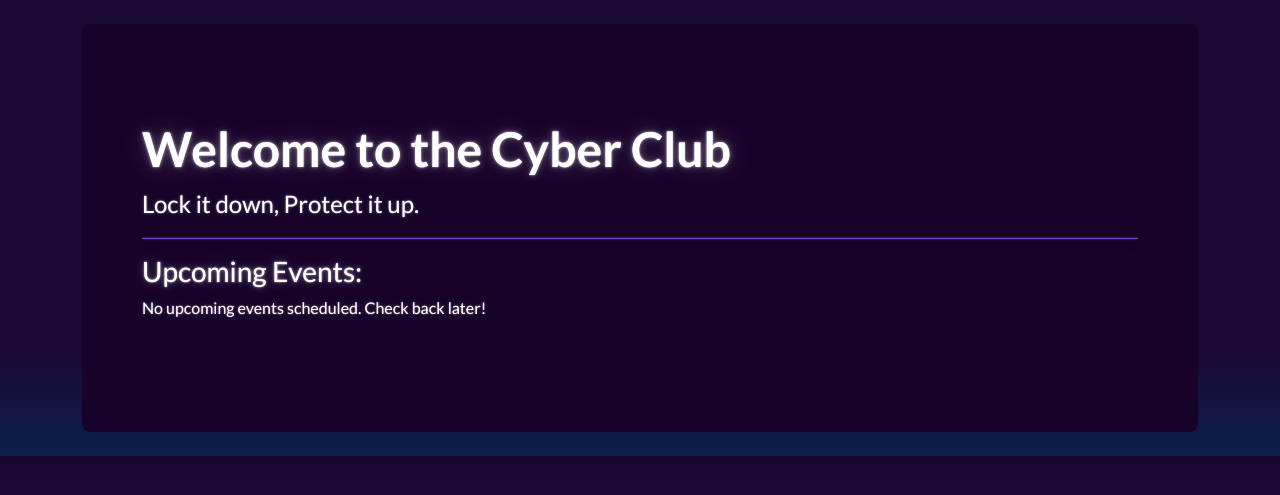
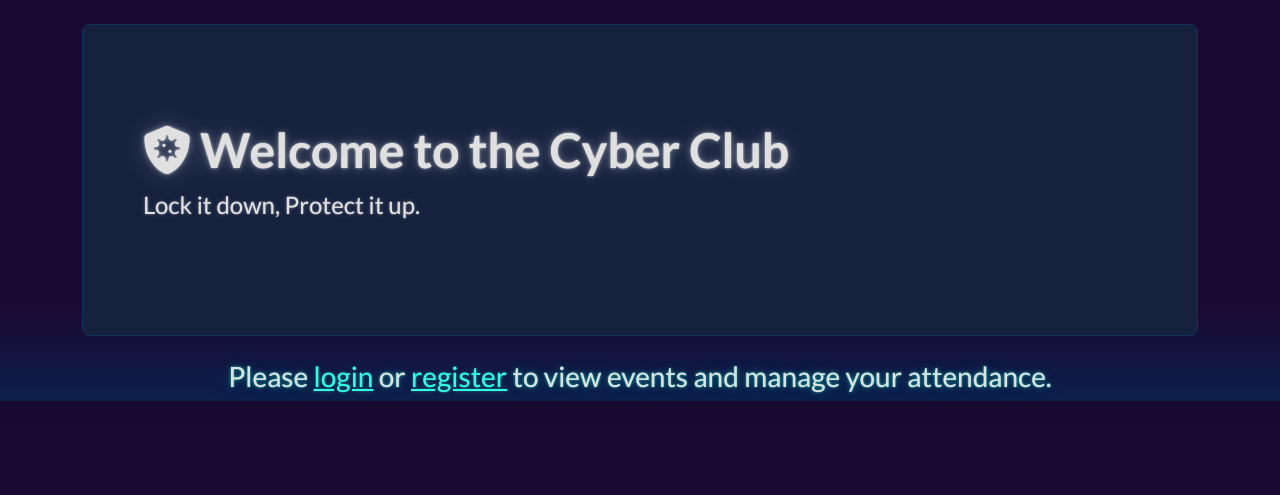
Before and after one commit to Vamshi0306/cyber-club-attendance-system, a Flask app: page / in a window 1280 px wide. Shown: the part 56-551 px from the top of the page. Run offline with Flask 3, Linux system fonts and the light colour scheme.

Commit message:
Update index.html

```diff
--- a/templates/index.html
+++ b/templates/index.html
@@ -1,29 +1,104 @@
 {% extends "layout.html" %}
 {% block content %}
-    <div class="p-5 mb-4 bg-dark border border-secondary rounded-3 text-white">
+    <div class="p-5 mb-4 rounded-3 card">
         <div class="container-fluid py-5">
-            <h1 class="display-5 fw-bold">Welcome to the Cyber Club</h1>
+            <h1 class="display-5 fw-bold"><i class="fas fa-shield-virus"></i> Welcome to the Cyber Club</h1>
             <p class="col-md-8 fs-4">Lock it down, Protect it up.</p>
-            <hr>
-            <h3>Upcoming Events:</h3>
-            {% if events %}
-                {% for event in events %}
-                <div class="card bg-secondary text-white my-3">
+        </div>
+    </div>
+
+    {% if current_user.is_authenticated %}
+        <!-- Student Dashboard -->
+        <div class="row mb-4">
+            <div class="col-md-8">
+                <div class="card h-100">
                     <div class="card-body">
-                        <h5 class="card-title">{{ event.title }}</h5>
-                        <h6 class="card-subtitle mb-2 text-muted">{{ event.date.strftime('%A, %B %d, %Y') }}</h6>
-                        <p class="card-text">{{ event.description }}</p>
-                        {% if current_user.is_authenticated %}
-                            <a class="btn btn-primary" href="#">Mark My Attendance</a>
-                        {% else %}
-                            <p class="mt-3"><a href="{{ url_for('login') }}" class="link-info">Login</a> to mark your attendance.</p>
-                        {% endif %}
+                        <h3 class="card-title">My Attendance Dashboard</h3>
+                        <canvas id="attendanceBarGraph"></canvas>
                     </div>
                 </div>
-                {% endfor %}
+            </div>
+            <div class="col-md-4">
+                <div class="card h-100">
+                    <div class="card-body text-center">
+                        <h3 class="card-title">Overall Stats</h3>
+                        <div id="stats-container">
+                            <p class="fs-4">Loading stats...</p>
+                        </div>
+                    </div>
+                </div>
+            </div>
+        </div>
+
+        <!-- Upcoming Events -->
+        <h2 class="mt-5">Upcoming Events</h2>
+        <div class="list-group">
+            {% for event in events %}
+            <div class="list-group-item d-flex justify-content-between align-items-center">
+                <div>
+                    <h5 class="mb-1">{{ event.title }}</h5>
+                    <p class="mb-1">{{ event.description }}</p>
+                    <small>{{ event.date.strftime('%A, %B %d, %Y') }}</small>
+                </div>
+                {% if event.id in attended_event_ids %}
+                    <span class="badge bg-success rounded-pill"><i class="fas fa-check"></i> Attended</span>
+                {% else %}
+                    <a href="{{ url_for('mark_attendance', event_id=event.id) }}" class="btn btn-primary">Mark as Present</a>
+                {% endif %}
+            </div>
             {% else %}
-                <p>No upcoming events scheduled. Check back later!</p>
-            {% endif %}
+            <p>No upcoming events scheduled. Check back later!</p>
+            {% endfor %}
         </div>
-    </div>
+    {% else %}
+        <!-- Public view for non-logged-in users -->
+        <div class="text-center">
+            <h3>Please <a href="{{ url_for('login') }}">login</a> or <a href="{{ url_for('register') }}">register</a> to view events and manage your attendance.</h3>
+        </div>
+    {% endif %}
 {% endblock content %}
+
+{% block scripts %}
+<script>
+    {% if current_user.is_authenticated %}
+    document.addEventListener('DOMContentLoaded', function() {
+        fetch('/attendance-data')
+            .then(response => response.json())
+            .then(data => {
+                // Update Stats
+                const percentage = data.total > 0 ? ((data.attended / data.total) * 100).toFixed(1) : 0;
+                const statsContainer = document.getElementById('stats-container');
+                statsContainer.innerHTML = `
+                    <p class="fs-4">Attended: <span class="badge bg-success">${data.attended}</span></p>
+                    <p class="fs-4">Missed: <span class="badge bg-danger">${data.missed}</span></p>
+                    <p class="fs-4">Total Events: <span class="badge bg-info">${data.total}</span></p>
+                    <hr>
+                    <p class="fs-3">Attendance: <strong>${percentage}%</strong></p>
+                `;
+
+                // Render Bar Graph
+                const ctx = document.getElementById('attendanceBarGraph').getContext('2d');
+                new Chart(ctx, {
+                    type: 'bar',
+                    data: {
+                        labels: ['Attended', 'Missed'],
+                        datasets: [{
+                            label: 'Sessions',
+                            data: [data.attended, data.missed],
+                            backgroundColor: ['#16c79a', '#e94560']
+                        }]
+                    },
+                    options: {
+                        responsive: true,
+                        scales: {
+                            y: { beginAtZero: true, ticks: { color: '#e0e0e0' } },
+                            x: { ticks: { color: '#e0e0e0' } }
+                        },
+                        plugins: { legend: { display: false } }
+                    }
+                });
+            });
+    });
+    {% endif %}
+</script>
+{% endblock scripts %}
```
